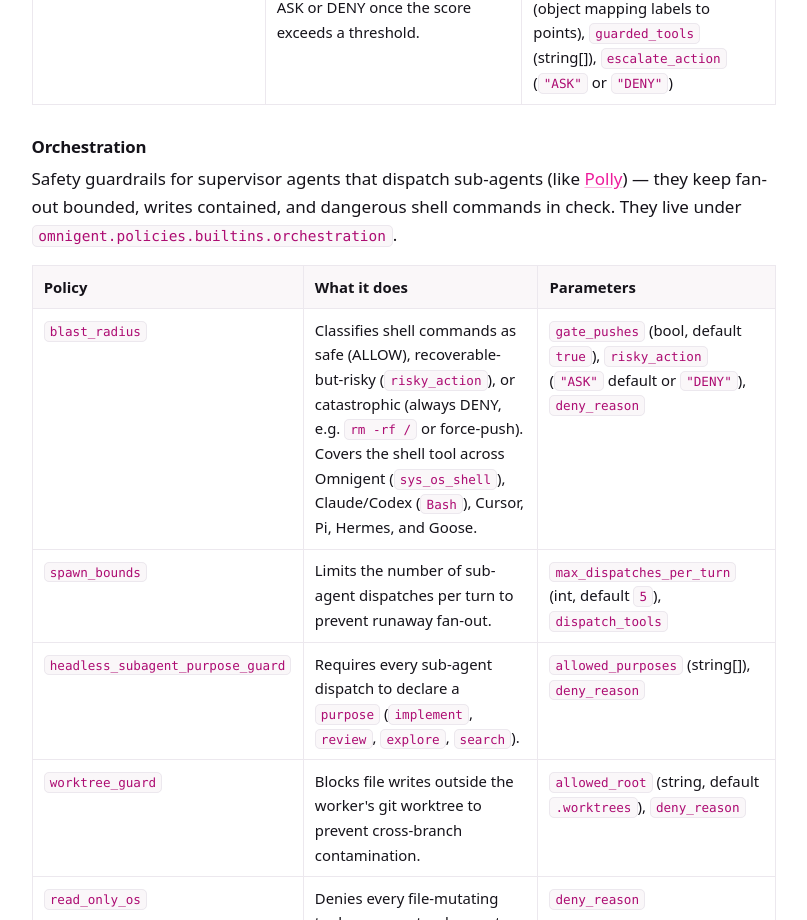
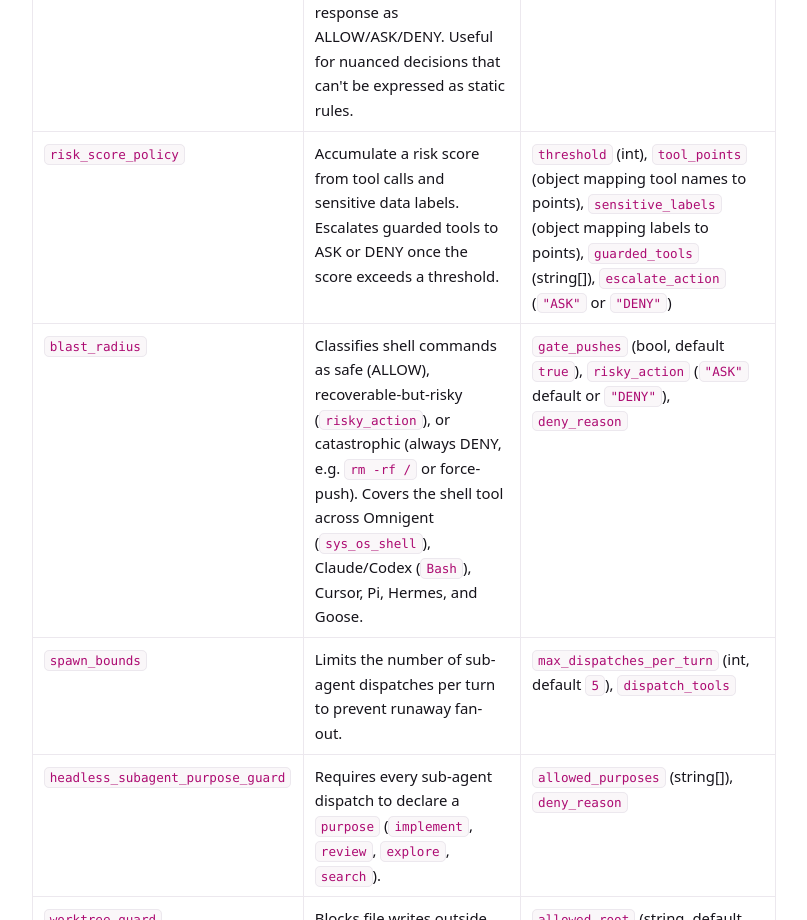
Before and after one commit to omnigent-ai/omnigent-site, a Next.js app: page /docs/policies/builtin in a window 1280 px wide. Shown: the part 1880-2800 px from the top of the page, without its empty margins (261-1068 px from the left). Built offline with nearby package versions, Linux system fonts and the light colour scheme; no server answers.

Commit message:
docs(policies): merge Orchestration into Safety table

```diff
--- a/app/docs/policies/builtin/page.mdx
+++ b/app/docs/policies/builtin/page.mdx
@@ -36,16 +36,6 @@ All builtin policies live under `omnigent.policies.builtins`.
 | `max_tool_calls_per_session` | DENYs after a total tool-call limit is reached.                                                                                                                                                                                                  | `limit` (int, default `100`)                                                                                                                                                                      |
 | `prompt_policy`              | Evaluate policy decisions using an LLM. The policy sends the event context to a model and interprets the response as ALLOW/ASK/DENY. Useful for nuanced decisions that can't be expressed as static rules.                                       | `prompt` (system instructions for the evaluator model)                                                                                                                                            |
 | `risk_score_policy`          | Accumulate a risk score from tool calls and sensitive data labels. Escalates guarded tools to ASK or DENY once the score exceeds a threshold.                                                                                                    | `threshold` (int), `tool_points` (object mapping tool names to points), `sensitive_labels` (object mapping labels to points), `guarded_tools` (string[]), `escalate_action` (`"ASK"` or `"DENY"`) |
-
-### Orchestration
-
-Safety guardrails for supervisor agents that dispatch sub-agents (like
-[Polly](/docs/use/builtin-agents/polly)) — they keep fan-out bounded, writes
-contained, and dangerous shell commands in check. They live under
-`omnigent.policies.builtins.orchestration`.
-
-| Policy                            | What it does                                                                                                                                         | Parameters                                                     |
-| --------------------------------- | ---------------------------------------------------------------------------------------------------------------------------------------------------- | -------------------------------------------------------------- |
 | `blast_radius`                    | Classifies shell commands as safe (ALLOW), recoverable-but-risky (`risky_action`), or catastrophic (always DENY, e.g. `rm -rf /` or force-push). Covers the shell tool across Omnigent (`sys_os_shell`), Claude/Codex (`Bash`), Cursor, Pi, Hermes, and Goose. | `gate_pushes` (bool, default `true`), `risky_action` (`"ASK"` default or `"DENY"`), `deny_reason`            |
 | `spawn_bounds`                    | Limits the number of sub-agent dispatches per turn to prevent runaway fan-out.                                                                       | `max_dispatches_per_turn` (int, default `5`), `dispatch_tools` |
 | `headless_subagent_purpose_guard` | Requires every sub-agent dispatch to declare a `purpose` (`implement`, `review`, `explore`, `search`).                                               | `allowed_purposes` (string[]), `deny_reason`                   |
```
